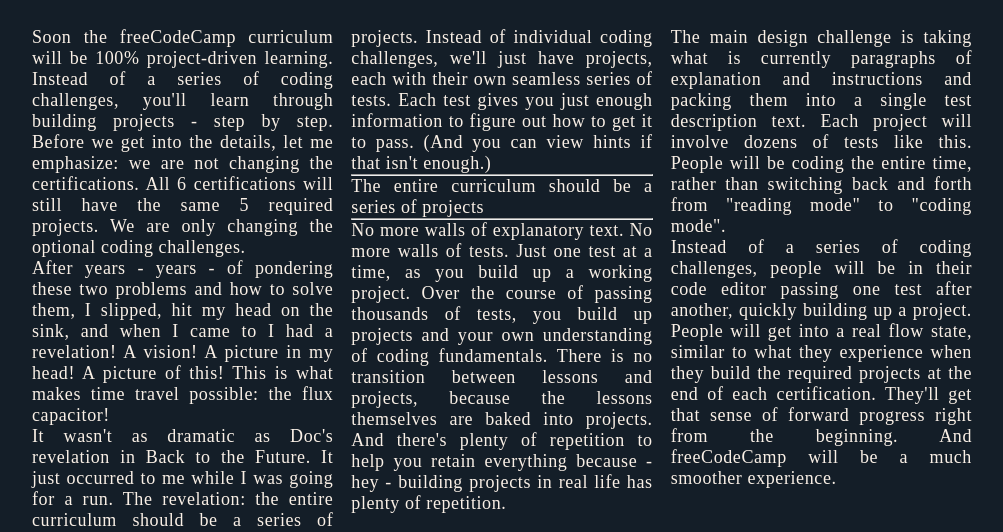
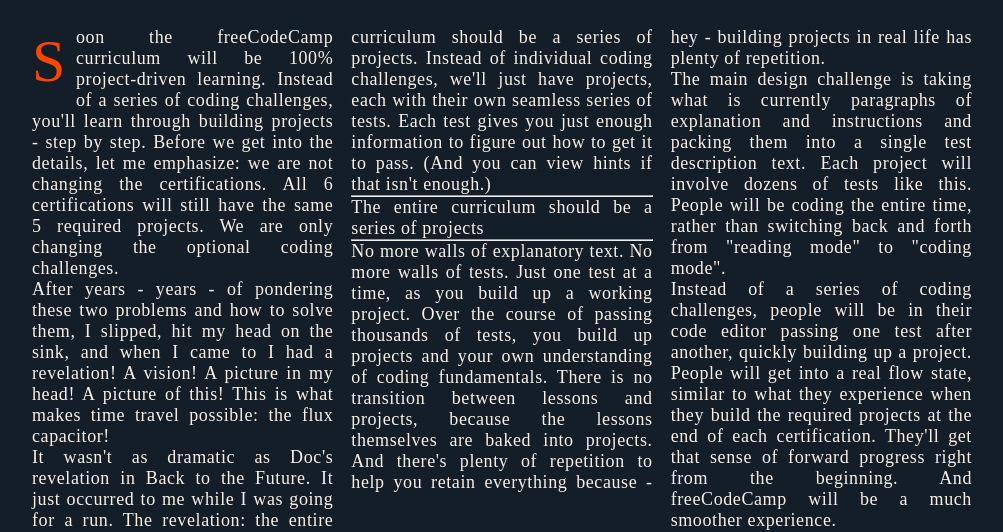
Before and after one commit to dianakius/magazine, a plain HTML site: page index.html in a window 1280 px wide. Shown: the part 920-1452 px from the top of the page, without its empty margins (138-1141 px from the left). Drawn offline with Linux system fonts and the light colour scheme; a web font is replaced by a local one.

Commit message:
style(css): first-paragraph

```diff
--- a/styles.css
+++ b/styles.css
@@ -86,3 +86,9 @@ img {
   grid-auto-columns: 1fr;
   align-items: center;
 }
+.first-paragraph::first-letter {
+  font-size: 6rem;
+  color: orangered;
+  float: left;
+  margin-right: 1rem;
+}
```
